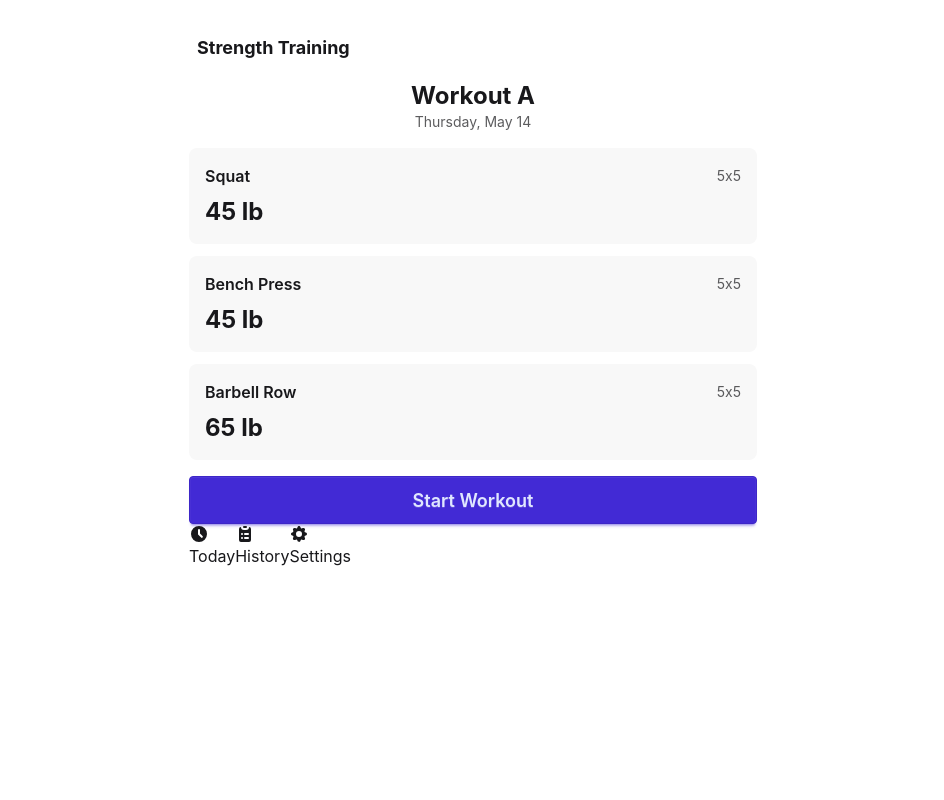
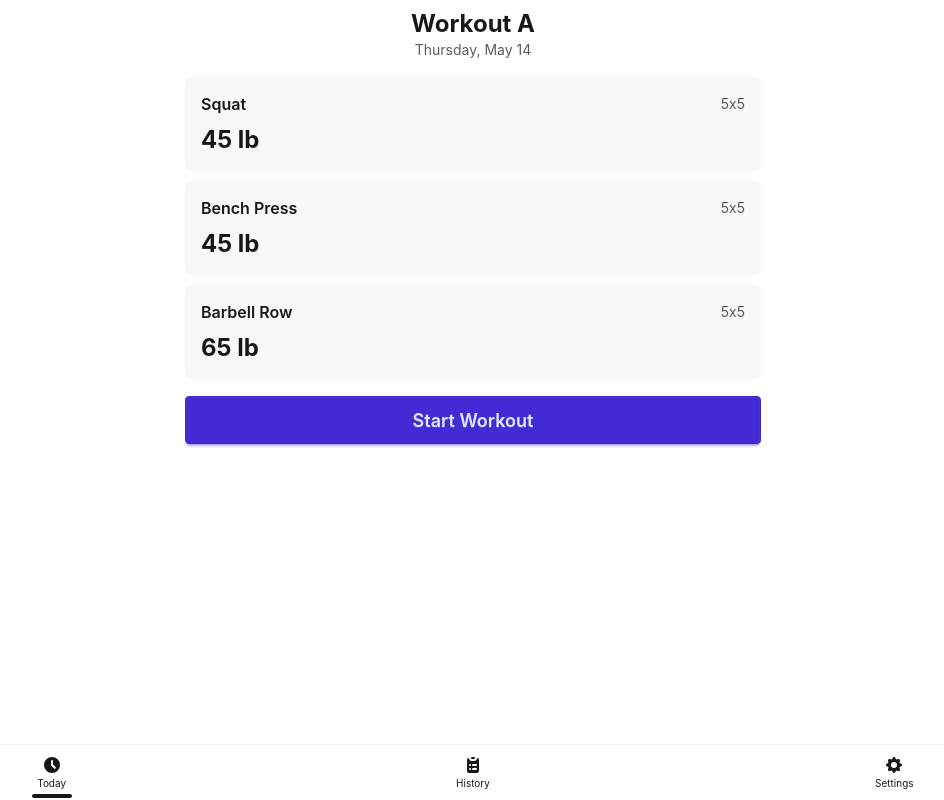
Before and after one commit to erikwiffin/strength-training-app, a React (Vite) app: page / in a window 1280 px wide. Shown: the whole page, without its empty margins (167-1111 px from the left). Built offline with nearby package versions, Linux system fonts and the light colour scheme.

Commit message:
UI cleanup

```diff
--- a/src/App.tsx
+++ b/src/App.tsx
@@ -41,7 +41,6 @@ function App() {
       case 'today':
         return (
           <>
-            <Header title="Strength Training" />
             <TodayView
               plan={plan}
               weightUnit={data.settings.weightUnit}
@@ -109,7 +108,7 @@ function App() {
   }
 
   return (
-    <div className="max-w-[600px] mx-auto p-4 pb-20">
+    <div className="max-w-[600px] mx-auto px-3 pt-2 pb-20">
       {renderView()}
       {showBottomNav && <BottomNav current={view.name} onNavigate={setView} />}
     </div>
--- a/src/components/history/WorkoutDetailView.tsx
+++ b/src/components/history/WorkoutDetailView.tsx
@@ -23,7 +23,7 @@ export function WorkoutDetailView({ workout, weightUnit }: WorkoutDetailViewProp
         const allSuccess = exercise.sets.every(s => s.completed && s.reps >= 5);
         return (
           <div key={exercise.exerciseId} className="card bg-base-200">
-            <div className="card-body p-4">
+            <div className="card-body p-3">
               <div className="flex justify-between items-center">
                 <h3 className="card-title text-base">{exercise.label}</h3>
                 <span className="text-lg font-bold">
--- a/src/components/history/WorkoutSummaryCard.tsx
+++ b/src/components/history/WorkoutSummaryCard.tsx
@@ -13,7 +13,7 @@ export function WorkoutSummaryCard({ workout, weightUnit, onClick }: WorkoutSumm
 
   return (
     <button className="card bg-base-200 w-full text-left" onClick={onClick}>
-      <div className="card-body p-4">
+      <div className="card-body p-3">
         <div className="flex justify-between items-center">
           <div>
             <h3 className="font-bold">
--- a/src/components/layout/BottomNav.tsx
+++ b/src/components/layout/BottomNav.tsx
@@ -7,34 +7,34 @@ interface BottomNavProps {
 
 export function BottomNav({ current, onNavigate }: BottomNavProps) {
   return (
-    <div className="btm-nav btm-nav-sm">
+    <div className="dock dock-sm">
       <button
-        className={current === 'today' ? 'active' : ''}
+        className={current === 'today' ? 'dock-active' : ''}
         onClick={() => onNavigate({ name: 'today' })}
       >
         <svg xmlns="http://www.w3.org/2000/svg" className="h-5 w-5" viewBox="0 0 20 20" fill="currentColor">
           <path fillRule="evenodd" d="M10 18a8 8 0 100-16 8 8 0 000 16zm1-12a1 1 0 10-2 0v4a1 1 0 00.293.707l2.828 2.829a1 1 0 101.415-1.415L11 9.586V6z" clipRule="evenodd" />
         </svg>
-        <span className="btm-nav-label">Today</span>
+        <span className="dock-label">Today</span>
       </button>
       <button
-        className={current === 'history' || current === 'workout-detail' ? 'active' : ''}
+        className={current === 'history' || current === 'workout-detail' ? 'dock-active' : ''}
         onClick={() => onNavigate({ name: 'history' })}
       >
         <svg xmlns="http://www.w3.org/2000/svg" className="h-5 w-5" viewBox="0 0 20 20" fill="currentColor">
           <path d="M9 2a1 1 0 000 2h2a1 1 0 100-2H9z" />
           <path fillRule="evenodd" d="M4 5a2 2 0 012-2 3 3 0 003 3h2a3 3 0 003-3 2 2 0 012 2v11a2 2 0 01-2 2H6a2 2 0 01-2-2V5zm3 4a1 1 0 000 2h.01a1 1 0 100-2H7zm3 0a1 1 0 000 2h3a1 1 0 100-2h-3zm-3 4a1 1 0 100 2h.01a1 1 0 100-2H7zm3 0a1 1 0 100 2h3a1 1 0 100-2h-3z" clipRule="evenodd" />
         </svg>
-        <span className="btm-nav-label">History</span>
+        <span className="dock-label">History</span>
       </button>
       <button
-        className={current === 'settings' ? 'active' : ''}
+        className={current === 'settings' ? 'dock-active' : ''}
         onClick={() => onNavigate({ name: 'settings' })}
       >
         <svg xmlns="http://www.w3.org/2000/svg" className="h-5 w-5" viewBox="0 0 20 20" fill="currentColor">
           <path fillRule="evenodd" d="M11.49 3.17c-.38-1.56-2.6-1.56-2.98 0a1.532 1.532 0 01-2.286.948c-1.372-.836-2.942.734-2.106 2.106.54.886.061 2.042-.947 2.287-1.561.379-1.561 2.6 0 2.978a1.532 1.532 0 01.947 2.287c-.836 1.372.734 2.942 2.106 2.106a1.532 1.532 0 012.287.947c.379 1.561 2.6 1.561 2.978 0a1.533 1.533 0 012.287-.947c1.372.836 2.942-.734 2.106-2.106a1.533 1.533 0 01.947-2.287c1.561-.379 1.561-2.6 0-2.978a1.532 1.532 0 01-.947-2.287c.836-1.372-.734-2.942-2.106-2.106a1.532 1.532 0 01-2.287-.947zM10 13a3 3 0 100-6 3 3 0 000 6z" clipRule="evenodd" />
         </svg>
-        <span className="btm-nav-label">Settings</span>
+        <span className="dock-label">Settings</span>
       </button>
     </div>
   );
--- a/src/components/layout/Header.tsx
+++ b/src/components/layout/Header.tsx
@@ -5,7 +5,7 @@ interface HeaderProps {
 
 export function Header({ title, onBack }: HeaderProps) {
   return (
-    <div className="navbar bg-base-100 sticky top-0 z-10">
+    <div className="navbar bg-base-100 sticky top-0 z-10 min-h-12">
       {onBack && (
         <div className="navbar-start">
           <button className="btn btn-ghost btn-sm" onClick={onBack}>
--- a/src/components/today/TodayView.tsx
+++ b/src/components/today/TodayView.tsx
@@ -23,7 +23,7 @@ export function TodayView({ plan, weightUnit, activeWorkout, onStartWorkout, onR
         </p>
       </div>
 
-      <div className="space-y-3">
+      <div className="space-y-2">
         {plan.exercises.map(exercise => (
           <PlannedExerciseCard
             key={exercise.exerciseId}
--- a/src/components/workout/ActiveWorkoutView.tsx
+++ b/src/components/workout/ActiveWorkoutView.tsx
@@ -1,7 +1,12 @@
-import { useState } from 'react';
-import type { ExerciseConfig, ExerciseId, WeightUnit, WorkoutLog } from '../../types';
-import { Header } from '../layout/Header';
-import { ExerciseTracker } from './ExerciseTracker';
+import { useState } from "react";
+import type {
+  ExerciseConfig,
+  ExerciseId,
+  WeightUnit,
+  WorkoutLog,
+} from "../../types";
+import { Header } from "../layout/Header";
+import { ExerciseTracker } from "./ExerciseTracker";
 
 interface ActiveWorkoutViewProps {
   workout: WorkoutLog;
@@ -12,15 +17,27 @@ interface ActiveWorkoutViewProps {
   onCancel: () => void;
 }
 
-export function ActiveWorkoutView({ workout, weightUnit, exerciseConfigs, onUpdate, onFinish, onCancel }: ActiveWorkoutViewProps) {
+export function ActiveWorkoutView({
+  workout,
+  weightUnit,
+  exerciseConfigs,
+  onUpdate,
+  onFinish,
+  onCancel,
+}: ActiveWorkoutViewProps) {
   const [showCancelConfirm, setShowCancelConfirm] = useState(false);
 
-  const allSetsCompleted = workout.exercises.every(e =>
-    e.sets.every(s => s.completed),
+  const allSetsCompleted = workout.exercises.every((e) =>
+    e.sets.every((s) => s.completed),
   );
 
-  function handleSetUpdate(exerciseIndex: number, setIndex: number, reps: number, completed: boolean) {
-    onUpdate(log => ({
+  function handleSetUpdate(
+    exerciseIndex: number,
+    setIndex: number,
+    reps: number,
+    completed: boolean,
+  ) {
+    onUpdate((log) => ({
       ...log,
       exercises: log.exercises.map((e, ei) =>
         ei === exerciseIndex
@@ -36,7 +53,7 @@ export function ActiveWorkoutView({ workout, weightUnit, exerciseConfigs, onUpda
   }
 
   function handleWeightChange(exerciseIndex: number, weight: number) {
-    onUpdate(log => ({
+    onUpdate((log) => ({
       ...log,
       exercises: log.exercises.map((e, ei) =>
         ei === exerciseIndex ? { ...e, actualWeight: weight } : e,
@@ -46,8 +63,19 @@ export function ActiveWorkoutView({ workout, weightUnit, exerciseConfigs, onUpda
 
   return (
     <>
-      <Header title={`Workout ${workout.type}`} />
       <div className="space-y-4">
+        <div className="text-center">
+          <h2 className="text-2xl font-bold">Workout {workout.type}</h2>
+          <p className="text-sm opacity-70">
+            {new Date(workout.date).toLocaleDateString(undefined, {
+              weekday: "long",
+              month: "long",
+              day: "numeric",
+            })}
+          </p>
+        </div>
+
+        <div className="space-y-2">
           {workout.exercises.map((exercise, index) => (
             <ExerciseTracker
               key={exercise.exerciseId}
@@ -59,9 +87,10 @@ export function ActiveWorkoutView({ workout, weightUnit, exerciseConfigs, onUpda
               onWeightChange={handleWeightChange}
             />
           ))}
+        </div>
 
         <button
-          className={`btn btn-block btn-lg ${allSetsCompleted ? 'btn-success' : 'btn-primary'}`}
+          className={`btn btn-block btn-lg ${allSetsCompleted ? "btn-success" : "btn-primary"}`}
           onClick={onFinish}
         >
           Finish Workout
@@ -79,9 +108,14 @@ export function ActiveWorkoutView({ workout, weightUnit, exerciseConfigs, onUpda
         <dialog className="modal modal-open">
           <div className="modal-box">
             <h3 className="font-bold text-lg">Cancel workout?</h3>
-            <p className="py-4">This will delete all progress for this workout.</p>
+            <p className="py-4">
+              This will delete all progress for this workout.
+            </p>
             <div className="modal-action">
-              <button className="btn" onClick={() => setShowCancelConfirm(false)}>
+              <button
+                className="btn"
+                onClick={() => setShowCancelConfirm(false)}
+              >
                 Keep Going
               </button>
               <button className="btn btn-error" onClick={onCancel}>
--- a/src/components/workout/ExerciseTracker.tsx
+++ b/src/components/workout/ExerciseTracker.tsx
@@ -21,7 +21,8 @@ export function ExerciseTracker({
 }: ExerciseTrackerProps) {
   return (
     <div className="card bg-base-200">
-      <div className="card-body p-4 space-y-3">
+      <div className="card-body p-3 space-y-2">
+        <div className="flex justify-between items-center">
           <h3 className="card-title text-base">{exercise.label}</h3>
           <WeightInput
             weight={exercise.actualWeight}
@@ -29,6 +30,7 @@ export function ExerciseTracker({
             increment={increment}
             onChange={weight => onWeightChange(exerciseIndex, weight)}
           />
+        </div>
         <div className="flex gap-2 justify-center flex-wrap">
           {exercise.sets.map((set, setIndex) => (
             <SetButton
```
Lines whose indentation alone changed are shown as unchanged.
